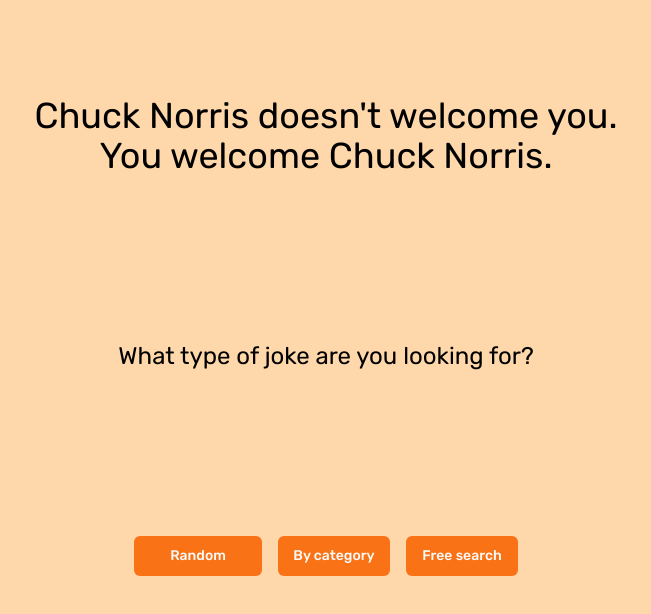
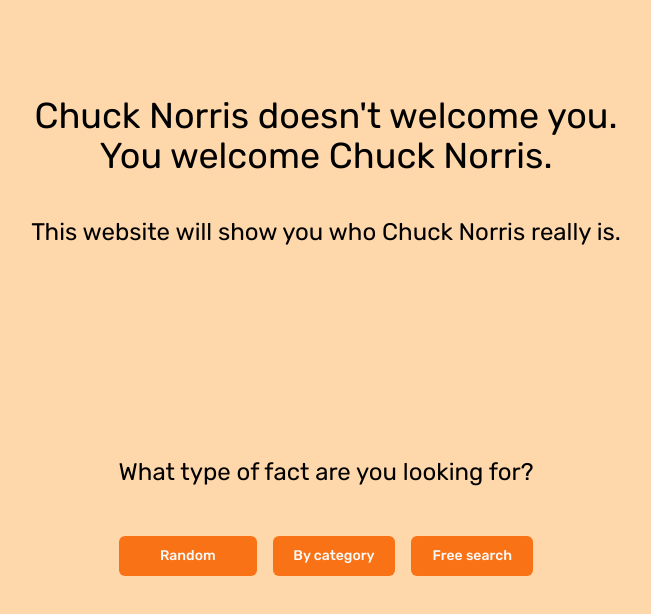
Before and after one commit to maarceloBjr/chuck-norris-facts, a Next.js app: page / in a window 1280 px wide. Shown: the top 614 px of the page, without its empty margins (314-965 px from the left). Built offline with nearby package versions, Linux system fonts and the light colour scheme.

Commit message:
fix: adjusted positioning

```diff
--- a/pages/index.tsx
+++ b/pages/index.tsx
@@ -8,40 +8,33 @@
 
   return (
     <main className="flex min-h-screen flex-col items-center justify-between p-24">
-      <div>
+      <div className=''>
         <h1 className="text-4xl text-center text-black">
           Chuck Norris doesn't welcome you.
         </h1>
         <h1 className="text-4xl text-center text-black">
           You welcome Chuck Norris.
         </h1>
+        <h1 className="text-2xl text-center text-black mt-10">
+          This website will show you who Chuck Norris really is.
+        </h1>
       </div>
 
+      <div className="flex-1 mt-52">
         <h1 className="text-2xl text-center text-black">
-        What type of joke are you looking for?
+          What type of fact are you looking for?
         </h1>
-      <div className="grid-cols-3 grid mb-32 lg:max-w-96 lg:w-96 mb-0 space-x-4">
-        <Button
-          onClick={() =>
-            router.push('/randomJoke', '/joke')
-          }
-        >
+        <div className="grid-cols-3 grid mb-32 lg:max-w-full mt-12 space-x-4">
+          <Button onClick={() => router.push("/randomJoke", "/fact")}>
             Random
           </Button>
-        <Button
-          onClick={() =>
-            router.push('/categoryJoke', '/joke')
-          }
-        >
+          <Button onClick={() => router.push("/categoryJoke", "/fact")}>
             By category
           </Button>
-        <Button
-          onClick={() =>
-            router.push('/searchJoke', '/joke')
-          }
-        >
+          <Button onClick={() => router.push("/searchJoke", "/fact")}>
             Free search
           </Button>
+        </div>
       </div>
     </main>
   );
--- a/pages/randomJoke.tsx
+++ b/pages/randomJoke.tsx
@@ -34,7 +34,7 @@
         Random Chuck Norris Fact
       </h1>
       <div className="w-5/6 h-80">
-        <h1 className="text-2xl text-center text-black">
+        <h1 className="text-2xl text-center text-black mt-12">
           {data.randomJoke.value}
         </h1>
       </div>
```
Lines whose indentation alone changed are shown as unchanged.
